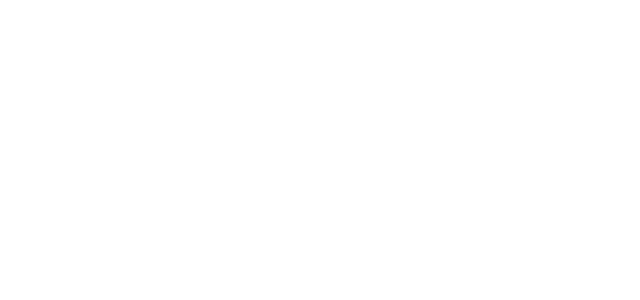
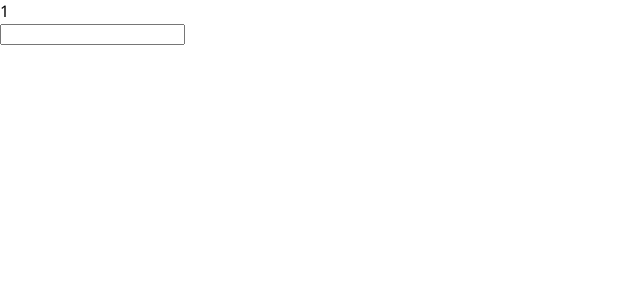
Before and after one commit to Duke0404/WordCounter, a React (Create React App) app: page / in a window 1280 px wide. Shown: the top 300 px of the page, without its empty margins (0-640 px from the left). Built offline with nearby package versions, Linux system fonts and the light colour scheme.

Commit message:
Initial States and Effects configuration

```diff
--- a/src/Components/App/App.tsx
+++ b/src/Components/App/App.tsx
@@ -1,12 +1,49 @@
+//React Stuff
+import { useState, useEffect } from 'react'
+
 //Styles
 import './App.css';
 
 //Components
 import TopBar from '../TopBar/TopBar'
+import Page from '../Page/Page';
 
-const App =  () =>
-  <div id="App">
-    <TopBar />
-  </div>
+const App =  () => {
+	//States
+	const [content, setContent] = useState("")
+	const [count, setCount] = useState(0)
+
+	//Effects
+	useEffect(
+		() => {
+			setCount(countWords(content))
+		},
+		[content]
+	)
+
+	//Functions
+	const countWords = (text: string): number => {
+		let textArray: string[] = text.split(" ").filter(
+			word =>
+				!(word in [".", ",", "!", "?", ":", ";", "..."]
+				)
+		)
+
+		return textArray.length
+	}
+
+	return (
+		<div id="App">
+			<TopBar
+				count={count}
+			/>
+
+			<Page
+				content={content}
+				setContent={setContent}
+			/>
+		</div>
+	)
+}
 
 export default App
--- a/src/Components/CountResult/CountResult.tsx
+++ b/src/Components/CountResult/CountResult.tsx
@@ -1,6 +1,11 @@
-const CountResult = () =>
+//Interfaces
+interface CountResultProps {
+    count: number
+}
+
+const CountResult = (props: CountResultProps) =>
     <div id="count-result">
-
+        {props.count}
     </div>
 
 export default CountResult
--- a/src/Components/TopBar/TopBar.tsx
+++ b/src/Components/TopBar/TopBar.tsx
@@ -6,10 +6,17 @@
 //Components
 import CountResult from '../CountResult/CountResult'
 
-const TopBar = () =>
+//Interfaces
+interface TopBarProps {
+    count: number
+}
+
+const TopBar = (props: TopBarProps) =>
     <nav id="top-bar">
         {/*Image*/}
-        <CountResult />
+        <CountResult
+            count={props.count}
+        />
     </nav>
 
 export default TopBar
```
Also changed, not shown: src/Components/Page/Page.tsx (+7 -1 lines).
